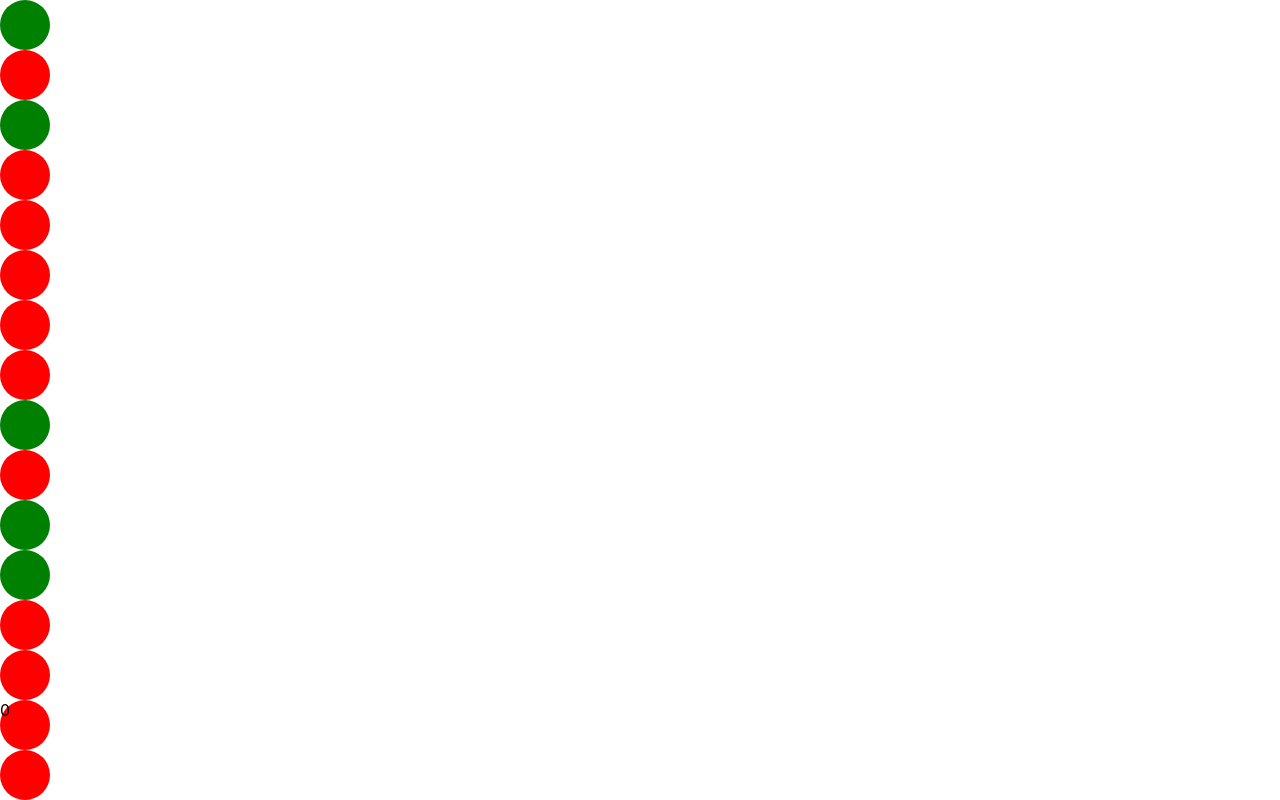
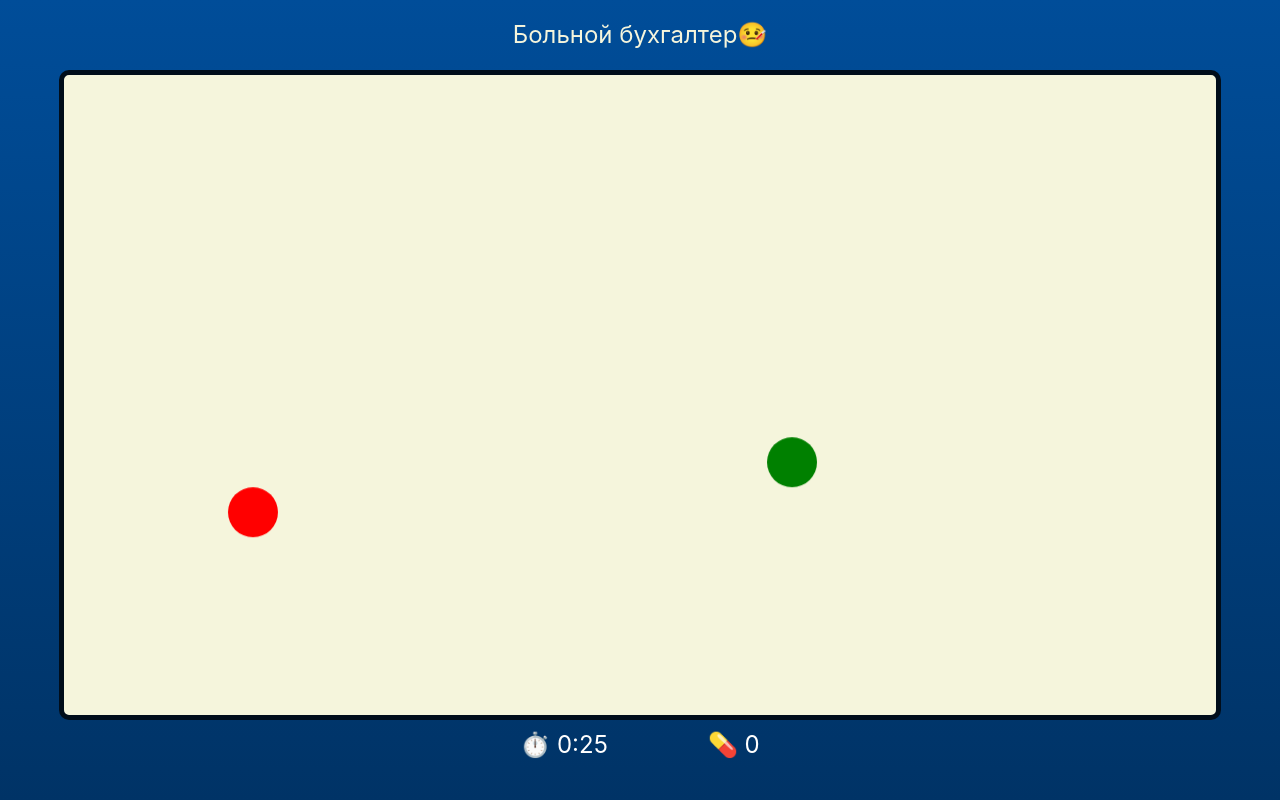
Before and after one commit to lidia-saf/studyTask, a React (Create React App) app: page / in a window 1280 px wide. Shown: the top 800 px of the page. Built offline with nearby package versions, Linux system fonts and the light colour scheme.

Commit message:
Change logic

```diff
--- a/package.json
+++ b/package.json
@@ -4,10 +4,12 @@
   "private": true,
   "dependencies": {
     "autobind-decorator": "^2.4.0",
+    "lodash": "^4.17.11",
     "react": "^16.8.4",
     "react-dom": "^16.8.4",
     "react-scripts": "2.1.8",
-    "styled-components": "^4.1.3"
+    "styled-components": "^4.1.3",
+    "uuid": "^3.3.2"
   },
   "scripts": {
     "start": "react-scripts start",
--- a/src/App.js
+++ b/src/App.js
@@ -16,5 +16,4 @@ class App extends Component {
 export default App;
 
 const Root = styled.div`
-  height: 100%;
 `;
--- a/src/PillsGame/Pill/PillTemplate.jsx
+++ b/src/PillsGame/Pill/Pill.js
@@ -1,20 +1,26 @@
 import * as React from 'react';
 import styled from 'styled-components';
+import { keyframes } from 'styled-components';
 
-export const PillTemplate = ({ canvasRef, onPillClick, transition, type, positionX, movePill }) => (
-    <>
+export const PillTemplate = ({ canvasRef, onPillClick, transition, type, x1, x2, y1, y2 }) => {
+    const movePill = keyframes`
+       0% {
+           transform: translate(${x1}vw, ${y1}vh)}
+       100% {
+           transform: translate(${x2}vw, ${y2}vh)
+       }
+    `;
+    return <>
         <Canvas
             ref={canvasRef}
             onClick={onPillClick}
-            transition={transition}
+            transition={3}
             type={type}
-            positionX={positionX}
             movePill={movePill}
+            value={type}
         />
     </>
-);
-
-
+}
 
 const Canvas = styled.div`
     animation: ${props => props.movePill} ${props => props.transition}s linear infinite;
@@ -22,5 +28,4 @@ const Canvas = styled.div`
     height: 50px;
     border-radius: 50%;
     background-color: ${props => props.type === 'killPill' ? `red` : `green`};
-    transform: translateX(${props => props.positionX});
 `;
--- a/src/PillsGame/Pill/PillBehaviour.js
+++ b/src/PillsGame/Pill/PillBehaviour.js
@@ -1,44 +1,22 @@
 import * as React from 'react';
-import { PillTemplate } from './PillTemplate';
-import { keyframes } from 'styled-components';
+import { PillTemplate } from './Pill';
 
-
+// Responsible for moving from x1, y1 to x2, y2.
 export class PillBehaviour extends React.Component {
     constructor(props) {
         super(props);
         this.canvas = React.createRef();
-        this.paint = this.paint.bind(this);
-        this.id = this.props.id;
-    }
-
-    shouldComponentUpdate(prevProps, _) {
-        if (prevProps.id === this.id) {
-            return false;
-        } else {
-            return true;
-        }
-    }
-
-    paint() {
-
     }
 
     render() {
-       const movePill = keyframes`
-        0% {
-            transform: translate(${this.props.positionX}, 0)}
-        100% {
-            transform: translate(${this.props.positionX}, 100vh)
-        }
-`;
-
         return React.createElement(PillTemplate, {
             canvasRef: this.canvas,
-            onPillClick: this.props.onPillClick,
-            transition: this.props.transition,
             type: this.props.type,
-            positionX: this.props.positionX,
-            movePill
+            x1: this.props.x1,
+            x2: this.props.x2,
+            y1: this.props.y1,
+            y2: this.props.y2,
+            onPillClick: this.props.onPillClick
         })
     }
 
--- a/src/PillsGame/pillsGameBehaviour.js
+++ b/src/PillsGame/pillsGameBehaviour.js
@@ -1,28 +1,23 @@
 import * as React from 'react';
-import { PillsGameTemplate } from './pillsGameTemplate';
+import { PillsGameTemplate } from './PillsGameTemplate';
 
 class PillsGameBehaviour extends React.Component {
     constructor(props) {
-        super(props);
+      super(props)
       this.state={
           requestId: 0,
           transition: 0,
           counter: 0,
           choice: 'killPill',
           pillsArray: [],
+          timerInterval: 0,
+          timeLeft: 30,
+          results: []
       }
-        this.canvasRef = React.createRef();
       this.frame = this.frame.bind(this);
       this.onPillClick = this.onPillClick.bind(this);
-    }
+      this.controlTimer = this.controlTimer.bind(this);
 
-    render() {
-        return React.createElement(PillsGameTemplate, {
-            translateY: this.state.translateY,
-            onPillClick: this.onPillClick,
-            counter: this.state.counter,
-            pillsArray: this.state.pillsArray
-        });
     }
 
     componentDidMount() {
@@ -41,7 +36,9 @@ class PillsGameBehaviour extends React.Component {
             msRequestAnimationFrame ||
             oRequestAnimationFrame;
         requestAF(this.frame);
+        const timerInterval = setInterval(this.controlTimer, 1000);
         this.setState({requestId: requestAF,
+                        timerInterval: timerInterval,
                         thenTime: Date.now()
                     });
         this.mounted = true;
@@ -52,8 +49,25 @@ class PillsGameBehaviour extends React.Component {
         this.mounted = false;
     }
 
+    controlTimer() {
+        if (this.state.timeLeft > 0) {
+            this.setState(prevState => {
+                return {
+                ...prevState,
+                timeLeft: prevState.timeLeft - 1
+                }
+            })
+        } else {
+            clearInterval(this.state.timerInterval);
+            window.cancelAnimationFrame(this.state.requestId);
+            this.setState({pillsArray: []})
+        }
+    }
+
     frame() {
-        const fpsInterval = 200;
+
+        if (this.state.timeLeft > 0) {
+            const fpsInterval = 2000;
             requestAnimationFrame(this.frame);
             let now = Date.now();
             let elapsed = now - this.state.thenTime;
@@ -69,7 +83,7 @@ class PillsGameBehaviour extends React.Component {
                 })
                 this.createPills();
             }
-
+        }
     }
 
     choosePill() {
@@ -77,46 +91,63 @@ class PillsGameBehaviour extends React.Component {
         return Math.random() > HEAL_PILL_PROBABILITY ? 'healPill' : 'killPill';
     }
 
-    chooseSpeed(score) {
-        let speed = 4;
+    createPills() {
+        const amount = 2;
+        const pillsArray = this.state.pillsArray;
 
-        if (score > 3) {
-            speed = 2;
-        } else if (score > 5) {
-            speed = 1;
-        }
-
-        return speed;
-    }
-
-    createPills() {
-        // const amount = Math.random() * 5;
-        const amount = 1;
-        const pillsArray = this.state.pillsArray;
         for (let i = 0; i < amount; ++i) {
             let pill = {
                 type: this.choosePill(),
-                positionX: Math.random() * 10 + 100,
-                transition: this.chooseSpeed(this.state.counter),
+                x1: Math.random() * 100,
+                x2: Math.random() * 100,
+                y1: 0,
+                y2: 100,
+                transition: this.chooseSpeed(),
                 id: Math.random() * 100000
             }
             pillsArray.push(pill);
         }
+        let pillsArrayWithOldOnesGone = []
+        for (let j =0; j< pillsArray.length; ++j) {
+          if (pillsArray[j].y1 === 100) {
+            continue;
+          }
+          pillsArrayWithOldOnesGone.push(pillsArray[j])
+        }
         this.setState({
-            pillsArray
+            pillsArray: pillsArrayWithOldOnesGone
         })
     }
 
-    onPillClick(e) {
+    chooseSpeed() {
+        let speed = 5;
+        if (this.state.counter > 2) {
+            speed = 4;
+        } else if (this.state.counter > 4) {
+            speed = 3;
+        } else if (this.state.counter > 5) {
+            speed = 2;
+        }
+        return speed;
+    }
+
+    onPillClick() {
         this.setState(prevState => {
             return {
                 ...prevState,
-                counter: prevState.counter + 1
+                counter: prevState.counter + 1,
             }
         })
-        console.log(e.target.getBoundingClientRect());
     }
 
+    render() {
+      return React.createElement(PillsGameTemplate, {
+        pillsArray: this.state.pillsArray,
+        counter: this.state.counter,
+        onPillClick: this.onPillClick,
+        timeLeft: this.state.timeLeft
+      })
+    }
 }
 
 export { PillsGameBehaviour };
--- a/src/PillsGame/pillsGameTemplate.jsx
+++ b/src/PillsGame/pillsGameTemplate.jsx
@@ -1,34 +1,85 @@
 import * as React from 'react';
+import styled from 'styled-components';
 import { Pill } from './Pill';
-import styled from 'styled-components';
 
-const PillsGameTemplate = ({transition, onPillClick, counter, pillsArray}) => (
-    <GameContainer>
-        {pillsArray.map(pill => {
+export const PillsGameTemplate = ({
+    pillsArray,
+    counter,
+    onPillClick,
+    timeLeft
+}) => (
+    <Root>
+        <SickPerson>Больной бухгалтер🤒</SickPerson>
+        <Game>
+            {pillsArray.map((pill,i) => {
                 return (
                     <Pill
+                        key={pill.positionX + i}
                         transition={pill.transition}
                         type={pill.type}
                         positionX={pill.positionX}
                         id={pill.id}
+                        x1={pill.x1}
+                        x2={pill.x2}
+                        y1={pill.y1}
+                        y2={pill.y2}
+                        index={i}
                         onPillClick={onPillClick}
                     />
                 )
-        })}
-        <Counter>{counter}</Counter>
-    </GameContainer>
+            }
+            )}
+        </Game>
+        <Controls>
+            <Timer>⏱️ 0:{timeLeft < 10 ? `0${timeLeft}` : timeLeft}</Timer>
+            <Counter>💊 {counter}</Counter>
+        </Controls>
+
+    </Root>
 );
 
-export { PillsGameTemplate };
-
-const GameContainer = styled.section`
+const Root = styled.section`
+    position: relative;
+    height: 100vh;
     width: 100%;
-    height: 90vh;
-    position: relative;
+    background: linear-gradient(#004d99, #003366);
+    font-style: sans-serif;
 `;
 
 const Counter = styled.div`
-    position: absolute;
-    bottom: 0;
+    display: inline-block;
+`;
+
+const Game = styled.div`
+    overflow: hidden;
+    height: 80%;
+    width: 90%;
+    background-color: #F5F5DC;
     margin: 0 auto;
+    border-radius: 10px;
+    border: 5px solid #000d1a;
 `;
+
+const SickPerson = styled.div`
+    height: 50px;
+    width: 100%;;
+    color: #F5F5DC;
+    font-size: 24px;
+    text-align: center;
+    padding-top: 20px;
+`;
+
+const Controls = styled.div`
+    font-size: 24px;
+    color: #ffffff;
+    height: 40px;
+    width: 100%;
+    display: flex;
+    justify-content: center;
+    margin-top: 10px;
+`;
+
+const Timer = styled.div`
+    margin-right: 100px;
+    display: inline-block;
+`;
```
Lines whose indentation alone changed are shown as unchanged.
